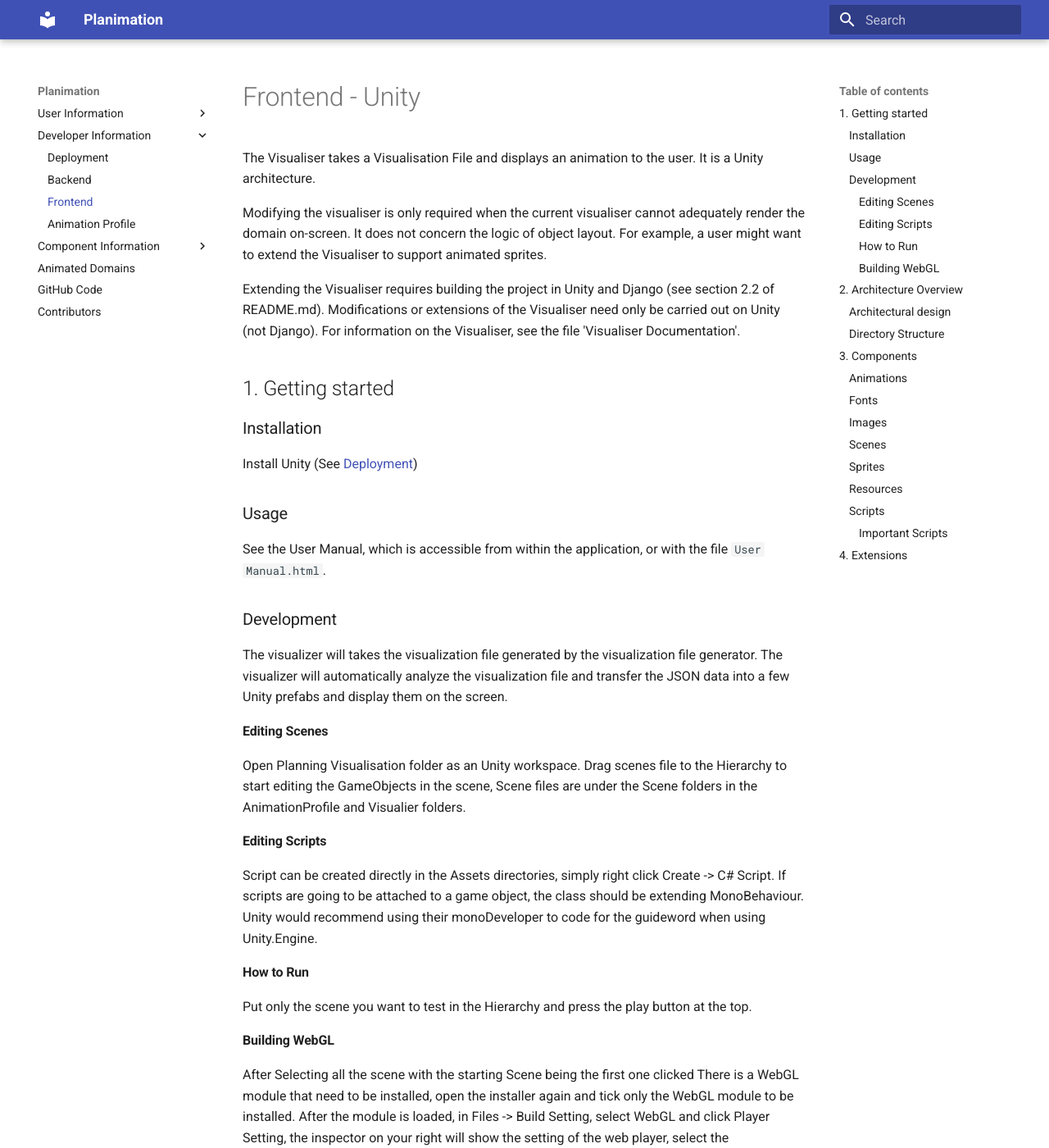
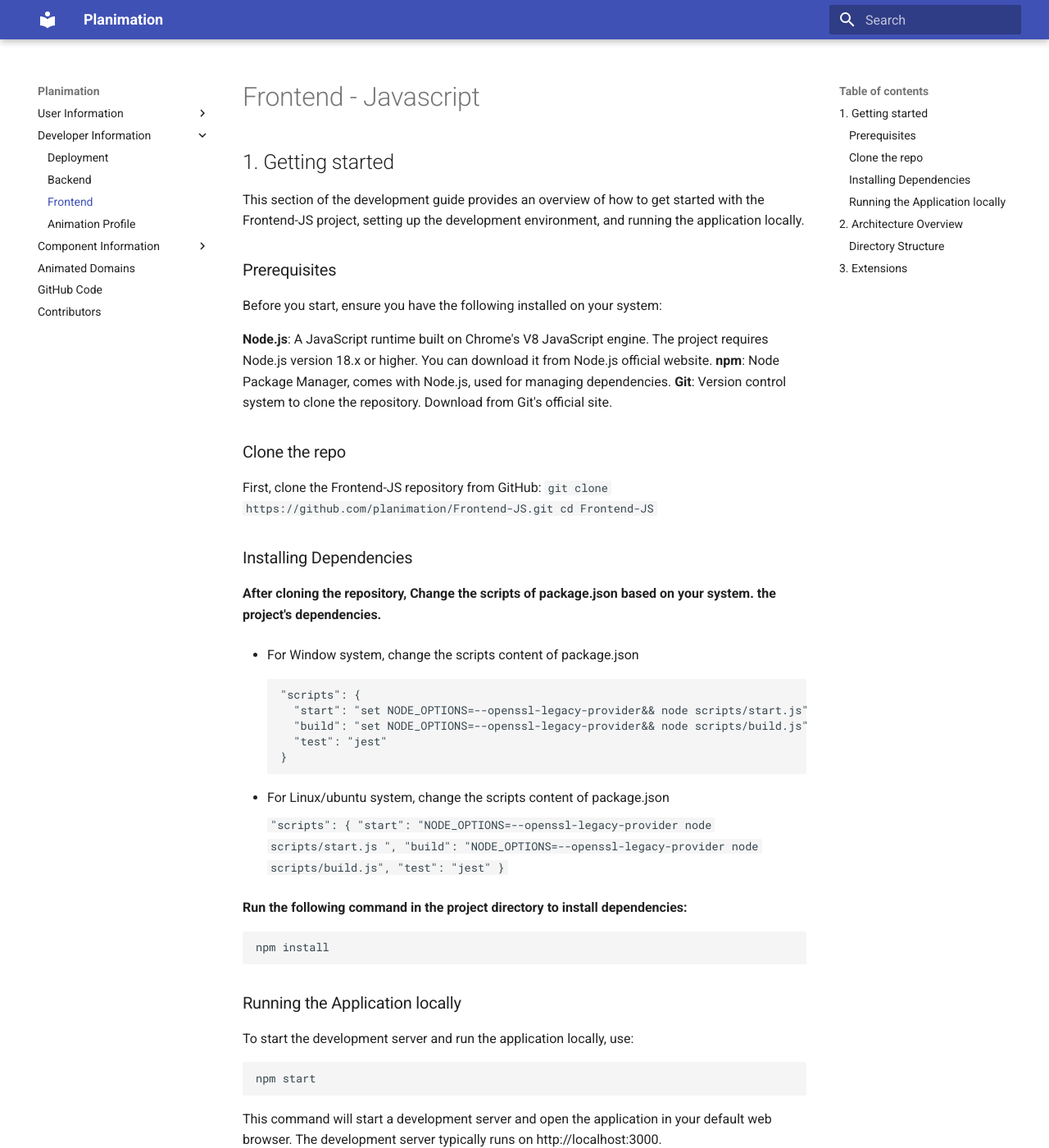
Before and after one commit to planimation/documentation, an MkDocs documentation site: the page built from docs/frontend_dev_guide.md, in a window 1280 px wide and 1400 px high. Shown: the whole window at 82% size. Built offline with MkDocs 1.6.1 and Material for MkDocs 9.7.7, drawn with Linux system fonts in a browser that asks for light colours; some of the changed text lies outside the part shown.

Commit message:
Update frontend documentation
Update the Frontend-JS documentation
Update the animation profiles documentations

````diff
--- a/docs/frontend_dev_guide.md
+++ b/docs/frontend_dev_guide.md
@@ -1,190 +1,112 @@
-# Frontend - Unity
+# Frontend - Javascript
 
 
-The Visualiser takes a Visualisation File and displays an animation to the user. It is a Unity architecture.
-
-
-Modifying the visualiser is only required when the current visualiser cannot adequately render the domain on-screen. It does not concern the logic of object layout. For example, a user might want to extend the Visualiser to support animated sprites.
-
-Extending the Visualiser requires building the project in Unity and Django (see section 2.2 of README.md). Modifications or extensions of the Visualiser need only be carried out on Unity (not Django). For information on the Visualiser, see the file 'Visualiser Documentation'.
 
 
 ## 1. Getting started
 
+This section of the development guide provides an overview of how to get started with the Frontend-JS project, setting up the development environment, and running the application locally.
 
-###  Installation
+###  Prerequisites
+Before you start, ensure you have the following installed on your system:
+
+**Node.js**: A JavaScript runtime built on Chrome's V8 JavaScript engine. The project requires Node.js version 18.x or higher. You can download it from Node.js official website.
+**npm**: Node Package Manager, comes with Node.js, used for managing dependencies.
+**Git**: Version control system to clone the repository. Download from Git's official site.
 
 
-Install Unity (See [Deployment](deployment_guide.md))
-
-###  Usage
+###  Clone the repo
+First, clone the Frontend-JS repository from GitHub:
+ ```
+ git clone https://github.com/planimation/Frontend-JS.git
+ cd Frontend-JS
+ ```
 
 
-See the User Manual, which is accessible from within the application, or with the file `User Manual.html`.
+###  Installing Dependencies
+**After cloning the repository, Change the scripts of package.json based on your system. the project's dependencies.**
+
+- For Window system, change the scripts content of package.json
+
+        "scripts": {
+          "start": "set NODE_OPTIONS=--openssl-legacy-provider&& node scripts/start.js",
+          "build": "set NODE_OPTIONS=--openssl-legacy-provider&& node scripts/build.js",
+          "test": "jest"
+        }
+
+- For Linux/ubuntu system, change the scripts content of package.json
+
+     ```
+     "scripts": {
+            "start": "NODE_OPTIONS=--openssl-legacy-provider node scripts/start.js ",
+            "build": "NODE_OPTIONS=--openssl-legacy-provider node scripts/build.js",
+        "test": "jest"
+      }
+     ```
 
 
-###  Development
 
-The visualizer will takes the visualization file generated by the visualization file generator. The visualizer will automatically analyze the visualization file and transfer the JSON data into a few Unity prefabs and display them on the screen.
+**Run the following command in the project directory to install dependencies:**
 
-####  Editing Scenes
+```
+npm install
+```
 
-Open Planning Visualisation folder as an Unity workspace. Drag scenes file to the Hierarchy to start editing the GameObjects in the scene, Scene files are under the Scene folders
-in the AnimationProfile and Visualier folders.
 
-#### Editing Scripts
-
-Script can be created directly in the Assets directories, simply right click Create -> C# Script. If scripts are going to be attached to a game object, the class should be extending
-MonoBehaviour. Unity would recommend using their monoDeveloper to code for the guideword when using Unity.Engine.
-
-####  How to Run
-
-Put only the scene you want to test in the Hierarchy and press the play button at the top.
-
-####  Building WebGL
-
-After Selecting all the scene with the starting Scene being the first one clicked
-There is a WebGL module that need to be installed, open the installer again and tick only the WebGL module to be installed.
-After the module is loaded, in Files -> Build Setting, select WebGL and click Player Setting, the inspector on your right will show the setting of the web player, select the NewTemplate
-as our template, and click Build and Run in the Build Setting window and select the Built file location. This may take a while, after it is finished, the Browser will open the First Scene
-of the project. Later, unless we have a new built, we can go to the directory of the built and open the index.html. Notice that Chrome will not allowed to open html file locally, so better
-to set up a server or using other Browser to open the index.html.
-
+###  Running the Application locally
+To start the development server and run the application locally, use:
+```
+npm start
+```
+This command will start a development server and open the application in your default web browser. The development server typically runs on http://localhost:3000.
 
 
 ## 2. Architecture Overview
 
 
-Input: a visualisation file. The visualisation file is a generic JSON file generated by the VFG, demonstrating how shapes are to be drawn on the screen in stages. The structure of the Visualisation File is outlined in the VFG Documentation file.
-Output: a visualisation of the visualisation file
-
-
-###  Architectural design
-
-
-![Architecture overview](images/visualiser/VisualiserArchitecture.png)
+### Directory Structure
+```
+Frontend-JS/
+│
+├── src/                      # Source files for the application
+│   ├── components/           # Reusable components
+│   │   ├── alertInFormat.jsx # Alert component for error messages
+│   │   └── navigationBar/    # Navigation bar component
+│   │   └── Template/    # Navigation bar component
+│   ├── pages/                # Components representing entire pages
+│   │   ├── HomePage/         #
+│   │   ├── PageOne/          # Upload domain, problem, ap file to get animation of a plan.
+│   │   │   ├── dropAndFetch.jsx  # Manages file upload and backend communication
+│   │   │   └── dropAndFetch.test.jsx      # The test file of dropAndFetch
+│   │   │   └── dropZone.jsx      # Drop zone component for file input
+│   │   │   └── dropZone.test.jsx      # the test file of dropZone
+│   │   │   └── DragUpload.jsx      # New file uploader with lots of api.
+│   │   │   └── DemoCards.jsx      # Shows all the animation demos by a card grid.
+│   │   │   └── DemoCard.jsx      # A card component displays all the infomation of a animations.
+│   │   ├── PageTwo/          # Options to upload VFG directly
+│   │   ├── PageThree/        # User Manual
+│   │   ├── PageFour/         # Process VFG and display visualizaton
+│   │   └── PageFive/         # Handle messages received from the plugin
+│   │   └── Test/
+│   ├── plugin/
+│   └── Styles/
+│   └── tests/
+│
+├── public/                   # Static assets
+│
+├── scripts/                  #
+│
+├── config/                   # Project configuration files
+│   └── webpack.config.js     # Webpack configuration
+│
+├── cypress/                  #
+│
+└── package.json              # Project metadata and dependencies
+```
 
 
 
-### Directory Structure
 
+## 3. Extensions
 
-
-```bash
-
-
-+---Visualiser
-|   +---Animations
-|   +---Fonts
-|   +---Images
-|   +---Resources
-|   +---Scenes
-|   +---Scripts
-|   |   +---FileUpload
-|   |   \---Visualisation
-|   |       +---AnimationControl
-|   |       +---TransferPack
-|   |       \---VisualisationModels
-|   \---Sprites
-\---WebGLTemplates
-    \---NewTemplate
-
-```
-
-
-The input of the visualizer is the visualization file.
-
-
-The visualization file is parsed into a local object with the following structure:
-
-
-
-```java
-// Solution - Wraps all stages as a whole solution
-public class VisualSolutionObject
-{
-public VisualStageObject[] visualStages;
-public int transferType;
-public Dictionary<string, string> imageTable;
-public int numberOfStages;
-public Color highlightColor;
-}
-
-// Stage - Contains all sprites in this stage
-public class VisualStageObject
-{
-public VisualSpriteObject[] visualSprites;
-public string stageName;
-public string stageInfo;
-}
-
-// Sprite - Presents any visual object drawn on the screen
-public class VisualSpriteObject
-{
-public string name;
-public string prefabImage;
-public Color color;
-public bool isShowName;
-public float minX;
-public float maxX;
-public float minY;
-public float maxY;
-public int rotation;
-public int depth;
-public bool isHighlighted;
-}
-```
-
-
-## 3.  Components
-
-
-Components are structure via a number of subdirectories to the Visualiser folder
-
-### Animations
-Keeps the files for Unity animations. These files are used to define how prefabs fade-in or fade-out.
-These files will only be used by the Unity Engine.
-
-### Fonts
-Keep the files for Unity fonts. These files are used by the Unity engine to correctly display text.
-These files will only be used by the Unity Engine.
-
-### Images
-Keep the file for UI elements of the visualizer. These files are used to display the "play" button or "pause" button.
-Images of the animations are not kept here.
-
-### Scenes
-Keep the files of Unity scenes.
-
-### Sprites
-Defines the basic prefabs (or sprites) of Unity.
-
-### Resources
-Other resources used by the Unity Engine.
-
-### Scripts
-
-C# scripts are kept in this folder. This is what to edit when new features are added to the visualizer.
-
-#### Important Scripts
-
-__SpriteController.cs__
-
-SpriteController is the script controls how a visible object is rendered on the screen.
-This script will generate prefab according to the data in the visualization file. It will also change the size of the prefab to fit the size of the screen. The liner-movement logic is implemented in this script too.
-
-__VisualiserController.cs__
-
-SpriteController is the script manages the solution file and all visual objects in each stage.
-This script keeps all the GameObject as an objects pool. It is also responsible for rendering each step in the solution.
-
-
-## 4. Extensions
-
-The visualizer is designed as a component that only displays data in the visualization file.
-
-
-Most extensions to Planning Visualiser can be made through the VFG.
-If new types of animiations need to be supported which cannot be represented in the existing Visualsiation File format:
-* Define a new object property in the visualization file
-* Modify the scripts SpriteController.cs and VisualiserController.cs to implement the new object properties
+The animation samples gallery are connect to Github. Thus if you want to your animation profile can show your file correctly, you should follow following rules under [Animation profiles](../AnimationProfiles/README.md)
````
Also changed, not shown: AnimationProfiles/Readme.md (+28 -2 lines), docs/frontend.md (+30 -6 lines).
